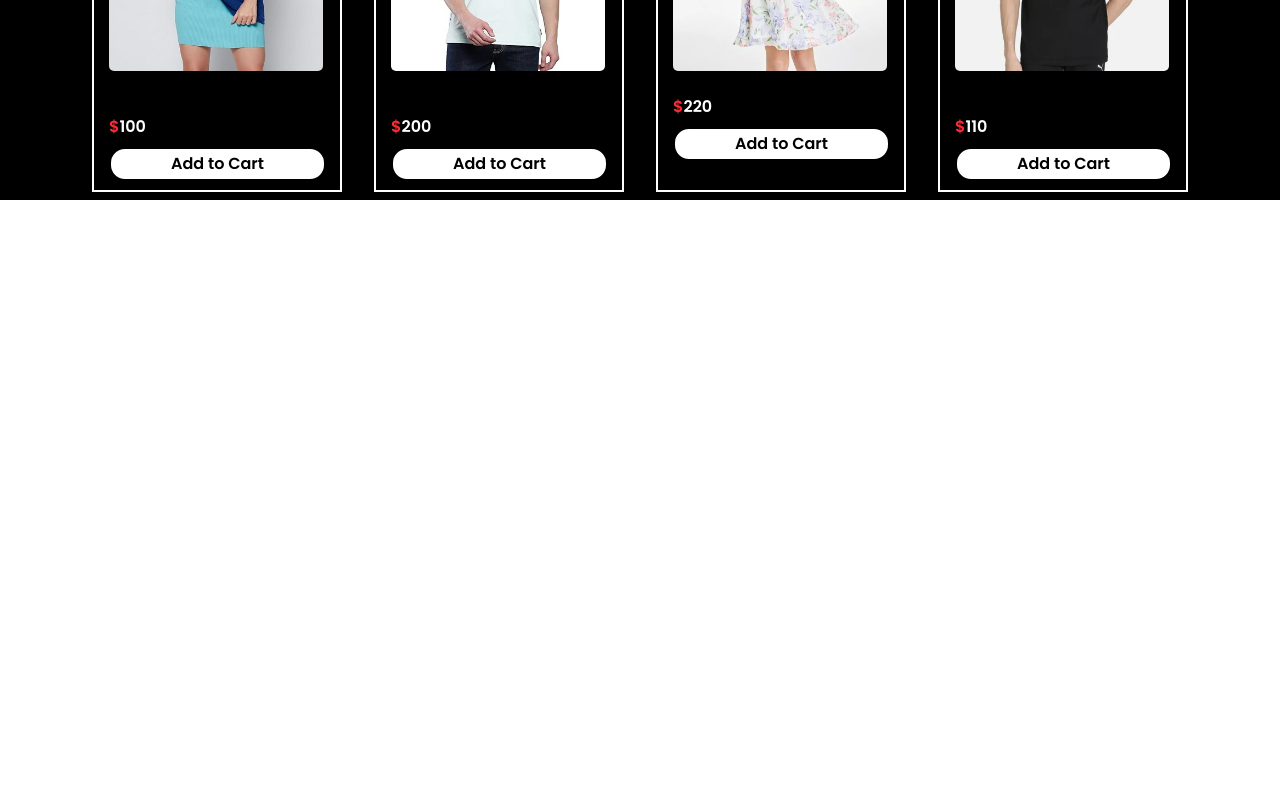
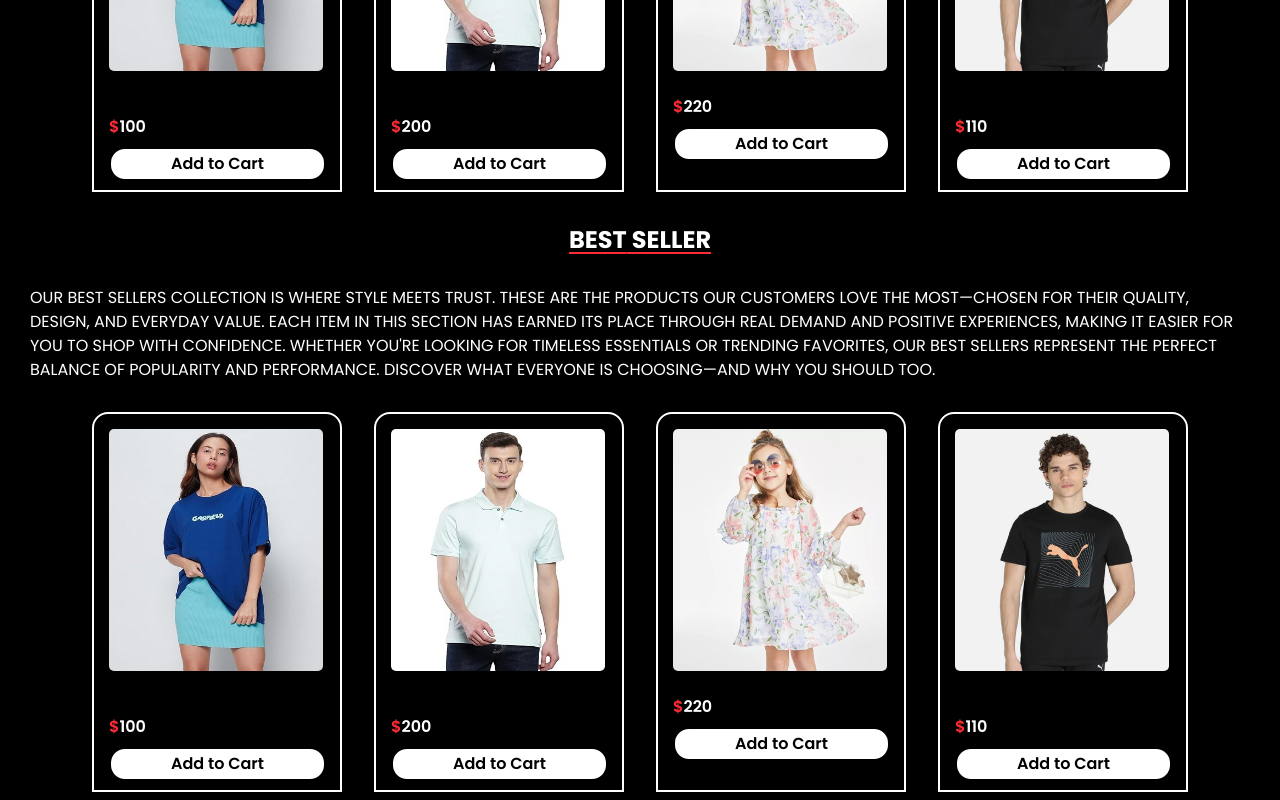
Before and after one commit to rahulrat-hub/E-commerce, a React (Vite) app: page / in a window 1280 px wide. Shown: the part 1272-2072 px from the top of the page. Before the commit the page ends 1472 px from the top, so only its background shows below. Built offline with nearby package versions, Linux system fonts and the light colour scheme.

Commit message:
add best seller

```diff
--- /dev/null
+++ b/src/Components/BestSeller.jsx
@@ -0,0 +1,43 @@
+import React, { useEffect, useState } from 'react'
+import Title from './Title'
+import { products } from '../assets/frontend_assets/assets'
+import ProductItem from './ProductItem'
+
+function BestSeller() {
+  const [bestSeller1, setbestSeller1] = useState(false)
+const best = () => {
+let b = products.filter((i)=> i.bestseller === true )
+setbestSeller1(b);
+}
+useEffect(()=>{
+  best();
+}, []);
+
+  return (
+    <div>
+      <div className="bg-black h-150 ">
+        <Title
+        t1="Best"
+        t2=" Seller"
+        p1="Our Best Sellers collection is where style meets trust. These are the products our customers love the most—chosen for their quality, design, and everyday value. Each item in this section has earned its place through real demand and positive experiences, making it easier for you to shop with confidence. Whether you're looking for timeless essentials or trending favorites, our best sellers represent the perfect balance of popularity and performance. Discover what everyone is choosing—and why you should too."
+        />
+
+<div className="flex flex-wrap gap-8 justify-center">
+{
+  bestSeller1 && bestSeller1.slice(0,4).map((obj,ind)=>
+  <ProductItem
+  key={ind}
+  id={obj.id}
+  name={obj.name}
+  image={obj.image}
+  price={obj.price}
+  />
+  )
+}
+</div>
+</div>
+    </div>
+  )
+}
+
+export default BestSeller
--- a/src/pages/Home.jsx
+++ b/src/pages/Home.jsx
@@ -1,14 +1,14 @@
 import React from 'react'
 import Hero from '../Components/Hero'
 import LatestCollection from '../Components/LatestCollection'
-// import BestSeller from '../Components/BestSeller'
+import BestSeller from '../Components/BestSeller'
 
 function Home() {
   return (
     <>
     <Hero />
     <LatestCollection />
-    {/* <BestSeller /> */}
+    <BestSeller />
     </>
   )
 }
```
